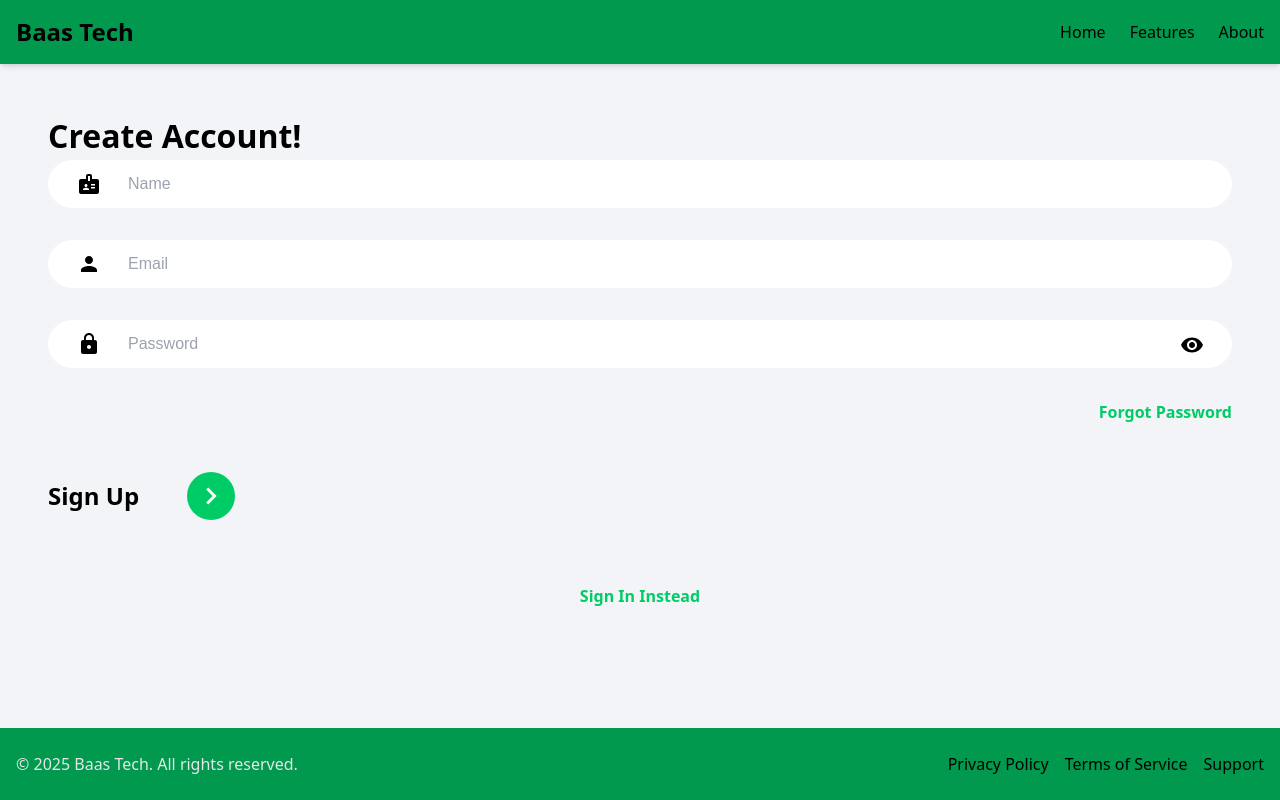
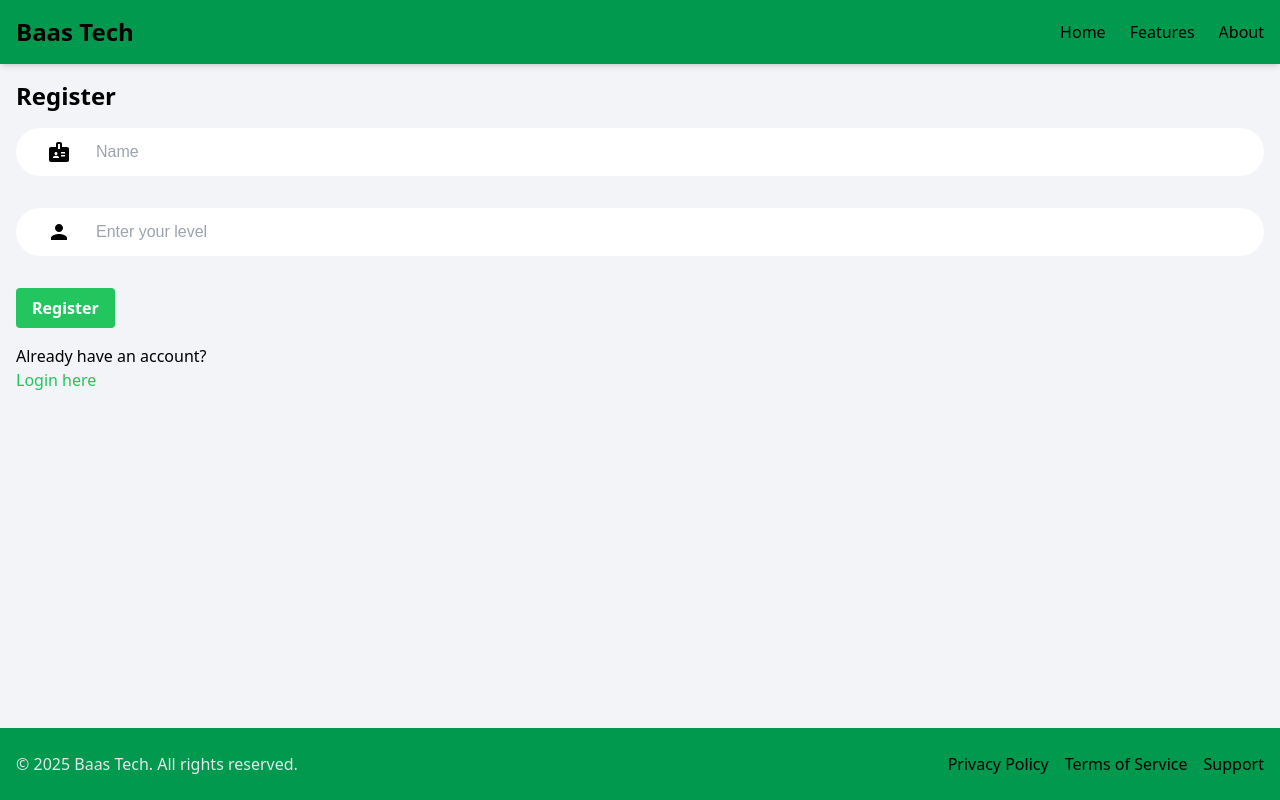
Before and after one commit to Baas869/CGPA-Calculator, a React (Create React App) app: page /register in a window 1280 px wide. Built offline with nearby package versions, Linux system fonts and the light colour scheme; the HTML template or start-up script is replaced by a standard one.

Commit message:
login added

```diff
--- /dev/null
+++ b/db.json
@@ -0,0 +1,9 @@
+{
+  "users": [
+    {
+      "id": "c8a3",
+      "name": "Sulaiman ",
+      "number": "400"
+    }
+  ]
+}
--- /dev/null
+++ b/src/context/AuthContext.js
@@ -0,0 +1,77 @@
+import React, { createContext, useState } from 'react';
+import axios from 'axios';
+
+export const AuthContext = createContext();
+
+export const AuthProvider = ({ children }) => {
+  const [user, setUser] = useState(null);
+  const [isPaid, setIsPaid] = useState(false);
+
+  // Register user and automatically log them in
+  const registerUser = async (userData) => {
+    try {
+      // Replace with your actual registration API endpoint
+      const response = await axios.post('http://localhost:5000/users', userData);
+
+      // Assuming your API returns the registered user data and an auth token
+      const { user: registeredUser, token } = response.data;
+
+      // Set the user in context to automatically log them in
+      setUser(registeredUser);
+
+      // Optionally, store the token in local storage
+      localStorage.setItem('token', token);
+
+      return response.data;
+    } catch (error) {
+      console.error('Registration error:', error);
+      throw error;
+    }
+  };
+
+  // Login function (if needed)
+  const loginUser = async (credentials) => {
+    try {
+      // Replace with your actual login API endpoint
+      const response = await axios.post('http://localhost:5000/login', credentials);
+      const { user: loggedInUser, token } = response.data;
+      setUser(loggedInUser);
+      localStorage.setItem('token', token);
+      return response.data;
+    } catch (error) {
+      console.error('Login error:', error);
+      throw error;
+    }
+  };
+
+  const logoutUser = () => {
+    setUser(null);
+    localStorage.removeItem('token');
+    setIsPaid(false);
+  };
+
+  // Payment function that bypasses payment for "sulaiman"
+  const processPayment = async () => {
+    // Bypass payment if user's name is "sulaiman" (case-insensitive)
+    if (user && user.name && user.name.toLowerCase() === 'sulaiman') {
+      setIsPaid(true);
+      return true;
+    }
+    // Otherwise, simulate normal payment processing.
+    try {
+      // Here you could integrate with a payment gateway API.
+      // For this demo, we simulate payment success:
+      setIsPaid(true);
+      return true;
+    } catch (error) {
+      console.error('Payment error:', error);
+      return false;
+    }
+  };
+
+  return (
+    <AuthContext.Provider value={{ user, setUser, isPaid, registerUser, loginUser, logoutUser, processPayment }}>
+      {children}
+    </AuthContext.Provider>
+  );
+};
--- a/src/pages/Login.jsx
+++ b/src/pages/Login.jsx
@@ -1,18 +1,18 @@
-import React, { useContext, useState } from 'react';
+import { useContext, useState } from 'react';
 import { useNavigate, Link } from 'react-router-dom';
-import { AuthContext } from '../App';
+import { AuthContext } from '../context/AuthContext';
 import { ReactComponent as ArrowRightIcon } from '../assets/svg/keyboardArrowRightIcon.svg'
-import visibilityIcon from '../assets/svg/visibilityIcon.svg'
+// import visibilityIcon from '../assets/svg/visibilityIcon.svg'
 
 
 const Login = () => {
 
-  const [showPassword, setShowPassword] = useState(false)
+  // const [showPassword, setShowPassword] = useState(false)
   const [formData, setFormData] = useState({
-    email: '',
-    password: '',
+    name: '',
+    number: '',
   })
-  const { email, password } = formData
+  const { name, number } = formData
   const { setUser } = useContext(AuthContext);
   const navigate = useNavigate();
 
@@ -35,17 +35,26 @@ const Login = () => {
     <div className="container mx-auto p-4">
       <h2 className="text-2xl font-bold mb-4">Login</h2>
       {/* Your login form elements go here */}
-      <form>
+      <form onSubmit={handleLogin}>
           <input
-            type='email'
+            type='name'
             className='emailInput'
-            placeholder='Email'
-            id='email'
-            value={email}
+            placeholder='Enter your name to login'
+            id='name'
+            value={name}
             onChange={onChange}
           />
 
-          <div className='passwordInputDiv'>
+          <input
+              type='number'
+              className='emailInput'
+              placeholder='Enter your level'
+              id='number'
+              value={number}
+              onChange={onChange}
+            />
+
+          {/* <div className='passwordInputDiv'>
             <input
               type={showPassword ? 'text' : 'password'}
               className='passwordInput'
@@ -61,7 +70,7 @@ const Login = () => {
               className='showPassword'
               onClick={() => setShowPassword((prevState) => !prevState)}
             />
-          </div>
+          </div> */}
 
           <Link to='/forgot-password' className='forgotPasswordLink'>
             Forgot Password
--- a/src/pages/Register.jsx
+++ b/src/pages/Register.jsx
@@ -1,130 +1,150 @@
-import { useState } from 'react'
-import { Link} from 'react-router-dom'
-// import { Link, useNavigate } from 'react-router-dom'
-// import { toast } from 'react-toastify'
-// import {
-//   getAuth,
-//   createUserWithEmailAndPassword,
-//   updateProfile,
-// } from 'firebase/auth'
-// import { setDoc, doc, serverTimestamp } from 'firebase/firestore'
-// import { db } from '../firebase.config'
-// import OAuth from '../components/OAuth'
-import { ReactComponent as ArrowRightIcon } from '../assets/svg/keyboardArrowRightIcon.svg'
-import visibilityIcon from '../assets/svg/visibilityIcon.svg'
+import { useState, useContext } from 'react';
+import { AuthContext } from '../context/AuthContext';
+import { Link, useNavigate } from 'react-router-dom';
 
-function Register() {
+const Register = () => {
+  const { registerUser } = useContext(AuthContext);
+  const [formData, setFormData] = useState({ name: '', number: '' });
+  const navigate = useNavigate();
 
-  const [showPassword, setShowPassword] = useState(false)
-  const [formData, setFormData] = useState({
-    name: '',
-    email: '',
-    password: '',
-  })
-  const { name, email, password } = formData
-
-  // const navigate = useNavigate()
+  const { name, number } = formData;
 
   const onChange = (e) => {
-    setFormData((prevState) => ({
-      ...prevState,
-      [e.target.id]: e.target.value,
-    }))
-  }
+    setFormData({ ...formData, [e.target.id]: e.target.value });
+  };
 
-  const onSubmit = async (e) => {
-    e.preventDefault()
-
-    // try {
-    //   const auth = getAuth()
-
-    //   const userCredential = await createUserWithEmailAndPassword(
-    //     auth,
-    //     email,
-    //     password
-    //   )
-
-    //   const user = userCredential.user
-
-    //   updateProfile(auth.currentUser, {
-    //     displayName: name,
-    //   })
-
-    //   const formDataCopy = { ...formData }
-    //   delete formDataCopy.password
-    //   formDataCopy.timestamp = serverTimestamp()
-
-    //   await setDoc(doc(db, 'users', user.uid), formDataCopy)
-
-    //   navigate('/')
-    // } catch (error) {
-    //   toast.error('Something went wrong with registration')
-    // }
-  }
+  const handleRegister = async (e) => {
+    e.preventDefault();
+    try {
+      await registerUser(formData);
+      // After successful registration and automatic login, navigate to payment or dashboard
+      navigate('/payment');
+    } catch (error) {
+      console.error('Registration failed:', error);
+      // Optionally, display error feedback to the user
+    }
+  };
 
   return (
-    <>
-    <div className='pageContainer'>
-      <header>
-        <p className='pageHeader'>Create Account!</p>
-      </header>
-
-      <form onSubmit={onSubmit}>
+    <div className="container mx-auto p-4">
+      <h2 className="text-2xl font-bold mb-4">Register</h2>
+      <form onSubmit={handleRegister}>
         <input
-          type='text'
-          className='nameInput'
-          placeholder='Name'
-          id='name'
+          type="text"
+          className="nameInput mb-2 p-2 border rounded w-full"
+          placeholder="Name"
+          id="name"
           value={name}
           onChange={onChange}
         />
         <input
-          type='email'
-          className='emailInput'
-          placeholder='Email'
-          id='email'
-          value={email}
+          type="number"
+          className="emailInput mb-2 p-2 border rounded w-full"
+          placeholder="Enter your level"
+          id="number"
+          value={number}
           onChange={onChange}
         />
+        <button
+          type="submit"
+          className="bg-green-500 hover:bg-green-600 text-white font-bold py-2 px-4 rounded"
+        >
+          Register
+        </button>
+      </form>
+      <p className="mt-4">
+        Already have an account?{' '}
+        <Link to="/login" className="text-green-500">
+          Login here
+        </Link>
+      </p>
+    </div>
+  );
+};
 
-        <div className='passwordInputDiv'>
-          <input
-            type={showPassword ? 'text' : 'password'}
-            className='passwordInput'
-            placeholder='Password'
-            id='password'
-            value={password}
-            onChange={onChange}
-          />
+export default Register;
 
-          <img
-            src={visibilityIcon}
-            alt='show password'
-            className='showPassword'
-            onClick={() => setShowPassword((prevState) => !prevState)}
-          />
-        </div>
 
-        <Link to='/forgot-password' className='forgotPasswordLink'>
-          Forgot Password
-        </Link>
 
-        <div className='signUpBar'>
-          <p className='signUpText'>Sign Up</p>
-          <button className='signUpButton'>
-            <ArrowRightIcon fill='#ffffff' width='34px' height='34px' />
-          </button>
-        </div>
-      </form>
 
-      {/* <OAuth /> */}
 
-      <Link to='/login' className='registerLink'>
-        Sign In Instead
-      </Link>
-    </div>
-  </>
-  )
-}
 
-export default Register
+
+
+
+
+
+
+
+
+
+// import { useContext, useState } from 'react';
+// import { useNavigate, Link } from 'react-router-dom';
+// import { AuthContext } from '../App';
+
+// const Register = () => {
+//   const { setUser } = useContext(AuthContext);
+//   const navigate = useNavigate();
+
+//   const [formData, setFormData] = useState({
+//     name: '',
+//     number: '',
+//   })
+//   const { name, number } = formData
+
+//   const handleRegister = () => {
+//     // Simulate successful registration by setting a user object
+//     setUser({ name: "New User" });
+//     // Redirect to Payment page so the user can complete payment
+//     navigate("/payment");
+//   };
+
+//   const onChange = (e) => {
+//     setFormData((prevState) => ({
+//       ...prevState,
+//       [e.target.id]: e.target.value,
+//     }))
+//   }
+
+//   const onSubmit = async (e) => {
+//     e.preventDefault()
+
+//   }
+
+//   return (
+//     <div className="container mx-auto p-4">
+//       <h2 className="text-2xl font-bold mb-4">Register</h2>
+//       {/* Your registration form elements go here */}
+//         <form onSubmit={onSubmit}>
+//             <input
+//               type='text'
+//               className='nameInput'
+//               placeholder='Name'
+//               id='name'
+//               value={name}
+//               onChange={onChange}
+//             />
+//             <input
+//               type='number'
+//               className='emailInput'
+//               placeholder='Enter your level'
+//               id='number'
+//               value={number}
+//               onChange={onChange}
+//             />
+//             <button
+//               onClick={handleRegister}
+//               className="bg-green-500 hover:bg-green-600 text-white font-bold py-2 px-4 rounded"
+//             >
+//               Register
+//             </button>
+//             <p className="mt-4">
+//               Already have an account? <Link to="/login" className="text-green-500">Login here</Link>
+//             </p>
+//         </form>
+//     </div>
+
+//   );
+// };
+
+// export default Register;
```
Also changed, not shown: package.json (+6 -1 lines), src/App.js (+70 -48 lines), src/pages/Payment.jsx (+28 -10 lines), 1 other file (tests, documents, lock files or other folders).
